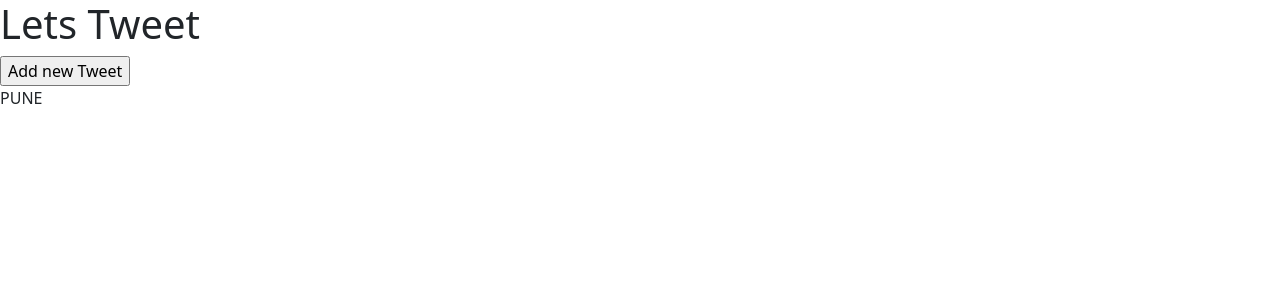
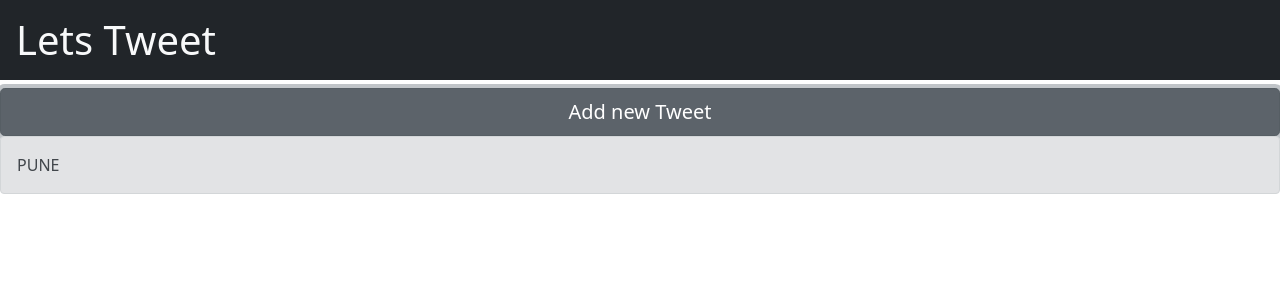
Before and after one commit to kodecdac/day4-my-app, a React (Create React App) app: page / in a window 1280 px wide. Both pictures are taken after a click on the button "Add new Tweet". Shown: the top 300 px of the page. Built offline with nearby package versions, Linux system fonts and the light colour scheme.

Commit message:
statetull list with boostrap.

```diff
--- a/src/App.js
+++ b/src/App.js
@@ -9,11 +9,16 @@ export default function App() {
 
   return (
     <div>
-      <h1>Lets Tweet</h1>
-      <input type="button" value="Add new Tweet" onClick={addNewCity} />
+      <h1 className="bg-dark text-light p-3">Lets Tweet</h1>
+      <input
+        className="btn btn-secondary btn-lg w-100"
+        type="button"
+        value="Add new Tweet"
+        onClick={addNewCity}
+      />
 
       {cityList.map((item) => (
-        <div>{item}</div>
+        <div className="alert alert-secondary">{item}</div>
       ))}
     </div>
   );
```
